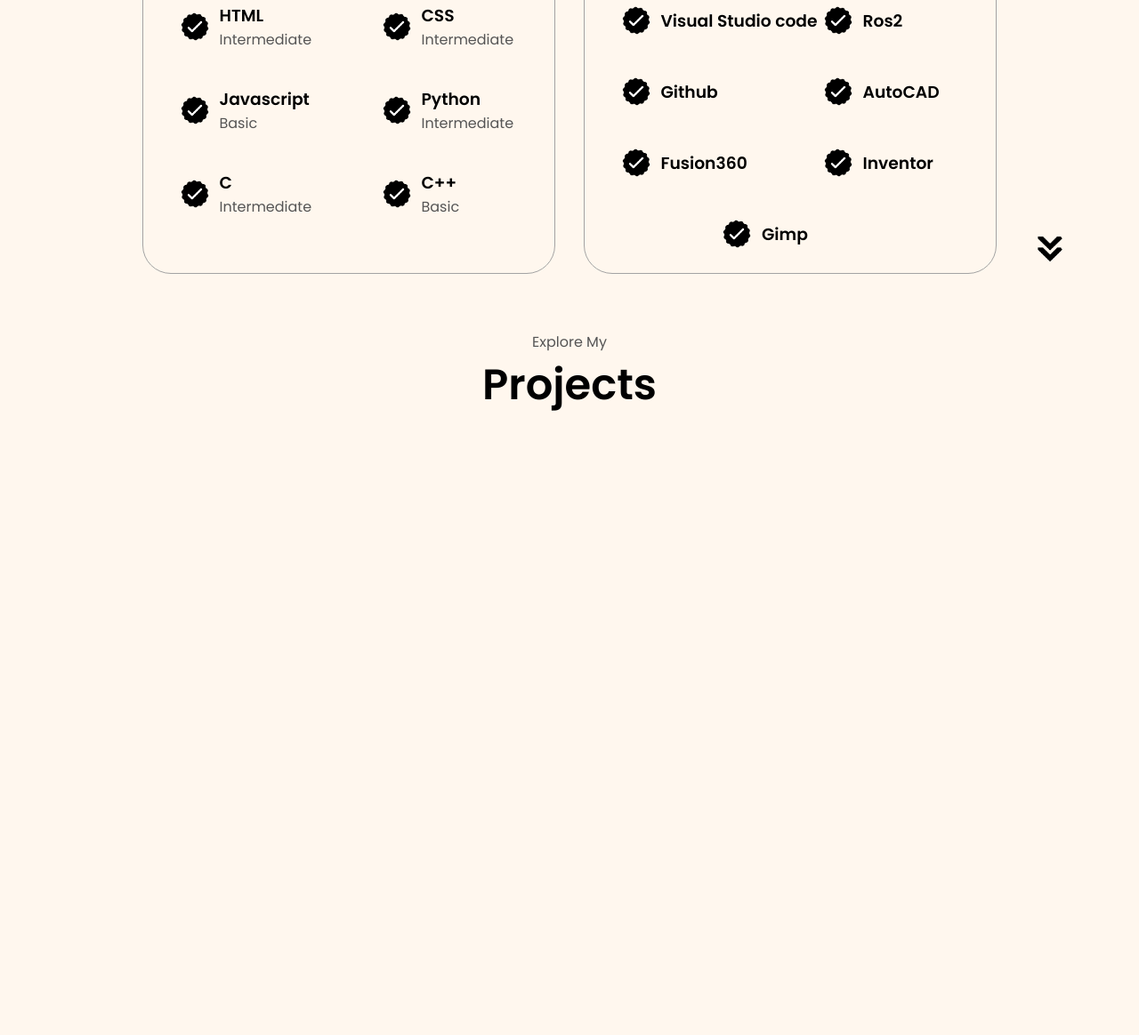
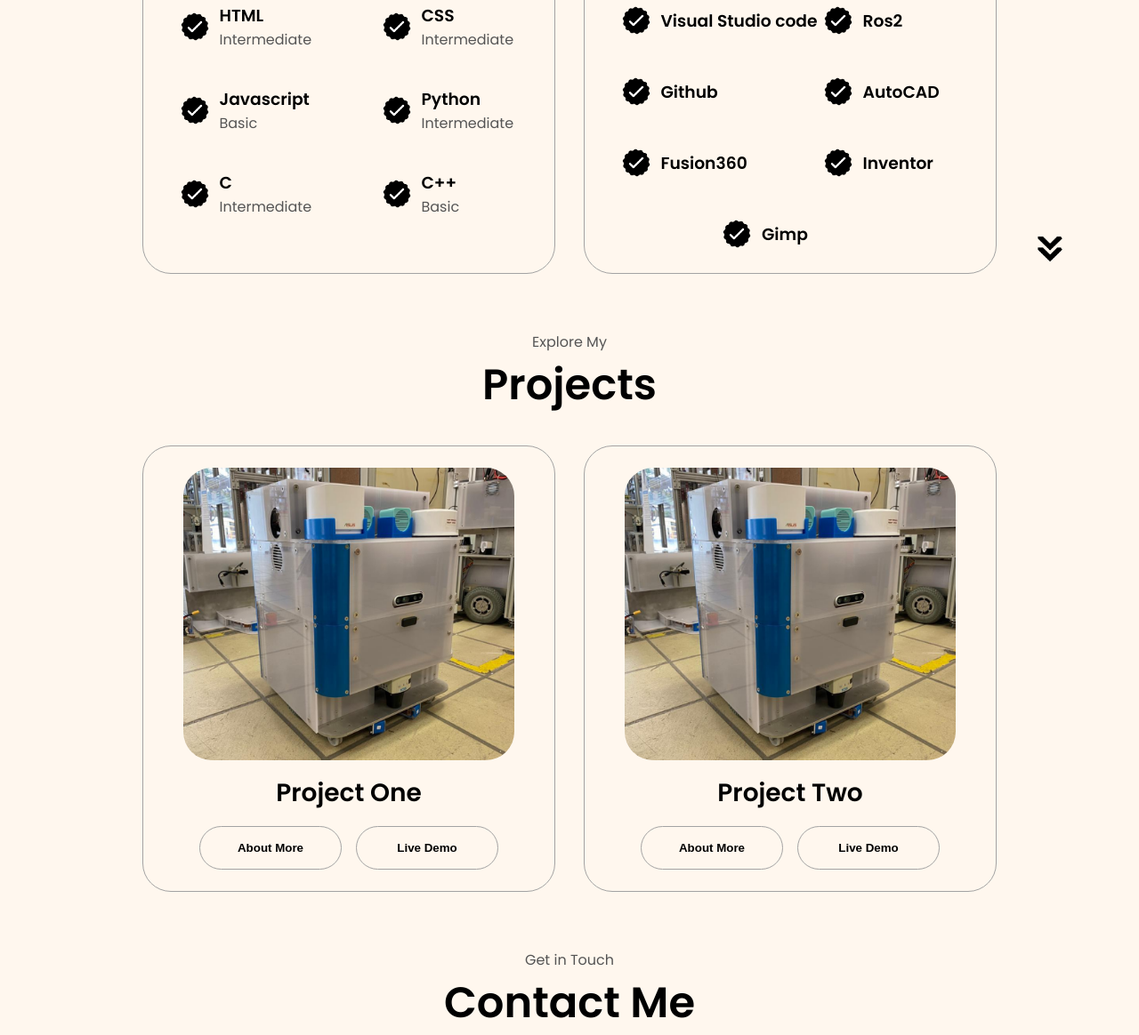
Before and after one commit to XYZdesign/XYZ, a plain HTML site: page index.html in a window 1280 px wide. Shown: the part 2112-3276 px from the top of the page at 89% size. Before the commit the page ends 2581 px from the top, so only its background shows below. Drawn offline with Linux system fonts and the light colour scheme.

Commit message:
Update index.html

```diff
--- a/index.html
+++ b/index.html
@@ -280,9 +280,63 @@
       />
     </section>
 
+
+
     <section id="projects">
       <p class="section__text__p1">Explore My</p>
       <h1 class="title">Projects</h1>
+      <div class="experience__details__container">
+        <div class="about__container">
+          <div class="details__container color__container">
+            <div class="article__container">
+              <img
+                src="/Assets/Warehouse_robot.png"
+                alt="Project 1"
+                class="project__img"
+              />
+            </div>
+            <h2 class="experience__sub__title project__title">Project One</h2>
+            <div class="btn__container">
+              <button class="btn btn__color__2 project__btn">
+              <a href="/Project1.html">About More</a>
+              </button>
+              <button
+                class="btn btn__color__2 project__btn"
+                onclick="location.href='https://youtu.be/7p8RwWVwX7w'""
+              >
+                Live Demo
+              </button>
+            </div>
+          </div>
+          <div class="details__container color__container">
+            <div class="article__container">
+              <img
+                src="/Assets/Warehouse_robot.png"
+                alt="Project 1"
+                class="project__img"
+              />
+            </div>
+            <h2 class="experience__sub__title project__title">Project Two</h2>
+            <div class="btn__container">
+              <button class="btn btn__color__2 project__btn">
+              <a href="/Project2.html">About More</a>
+              </button>
+              <button
+                class="btn btn__color__2 project__btn"
+                onclick="location.href='https://youtu.be/7p8RwWVwX7w'""
+              >
+                Live Demo
+              </button>
+            </div>
+          </div>
+        </div>
+      </div>
+    </section>
+
+
+    <section id="contact">
+      <p class="section__text__p1">Get in Touch</p>
+      <h1 class="title">Contact Me</h1>
     </section>
     <script src="/JS/scripts.js"></script>
     </body>
```
